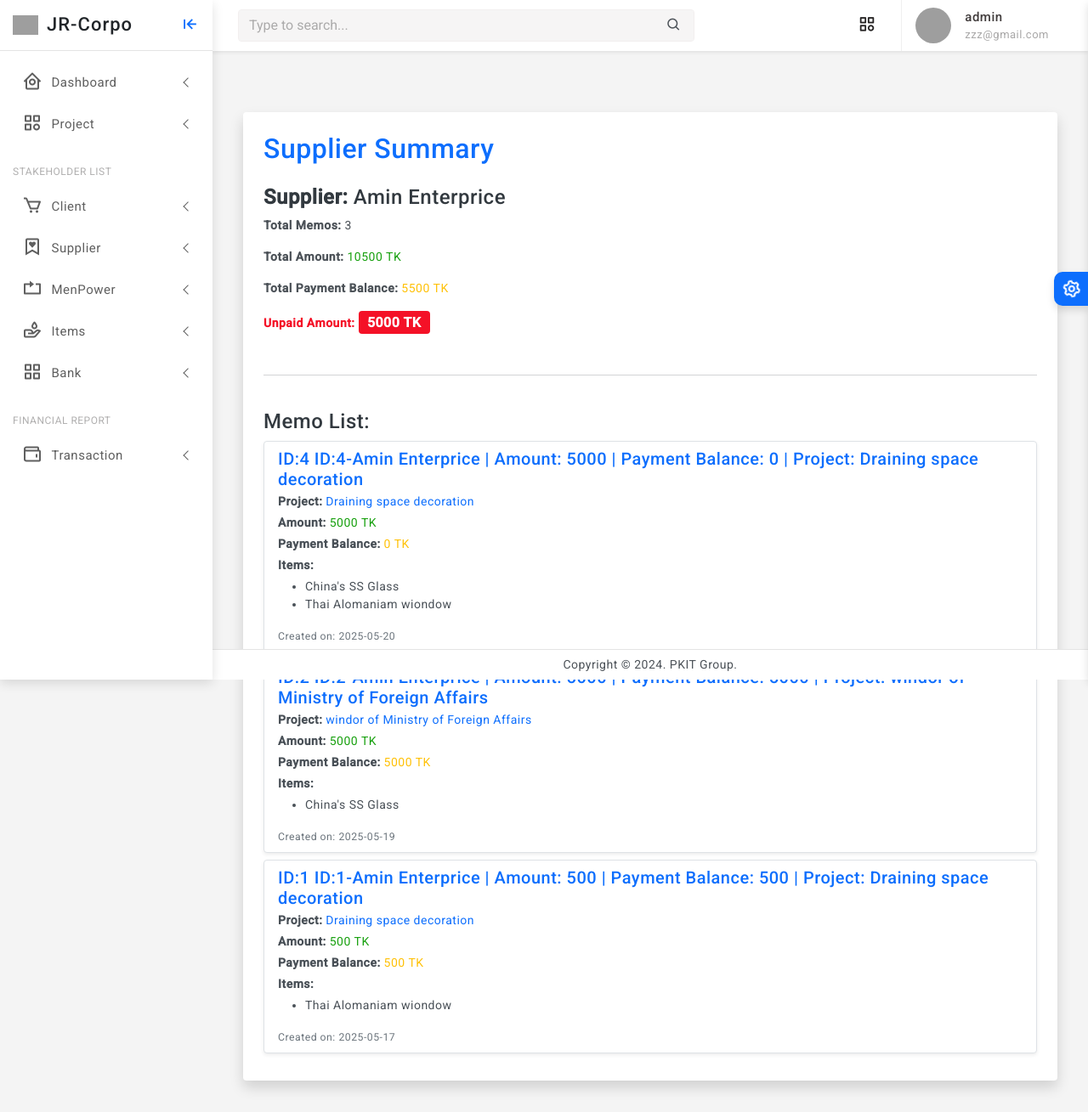
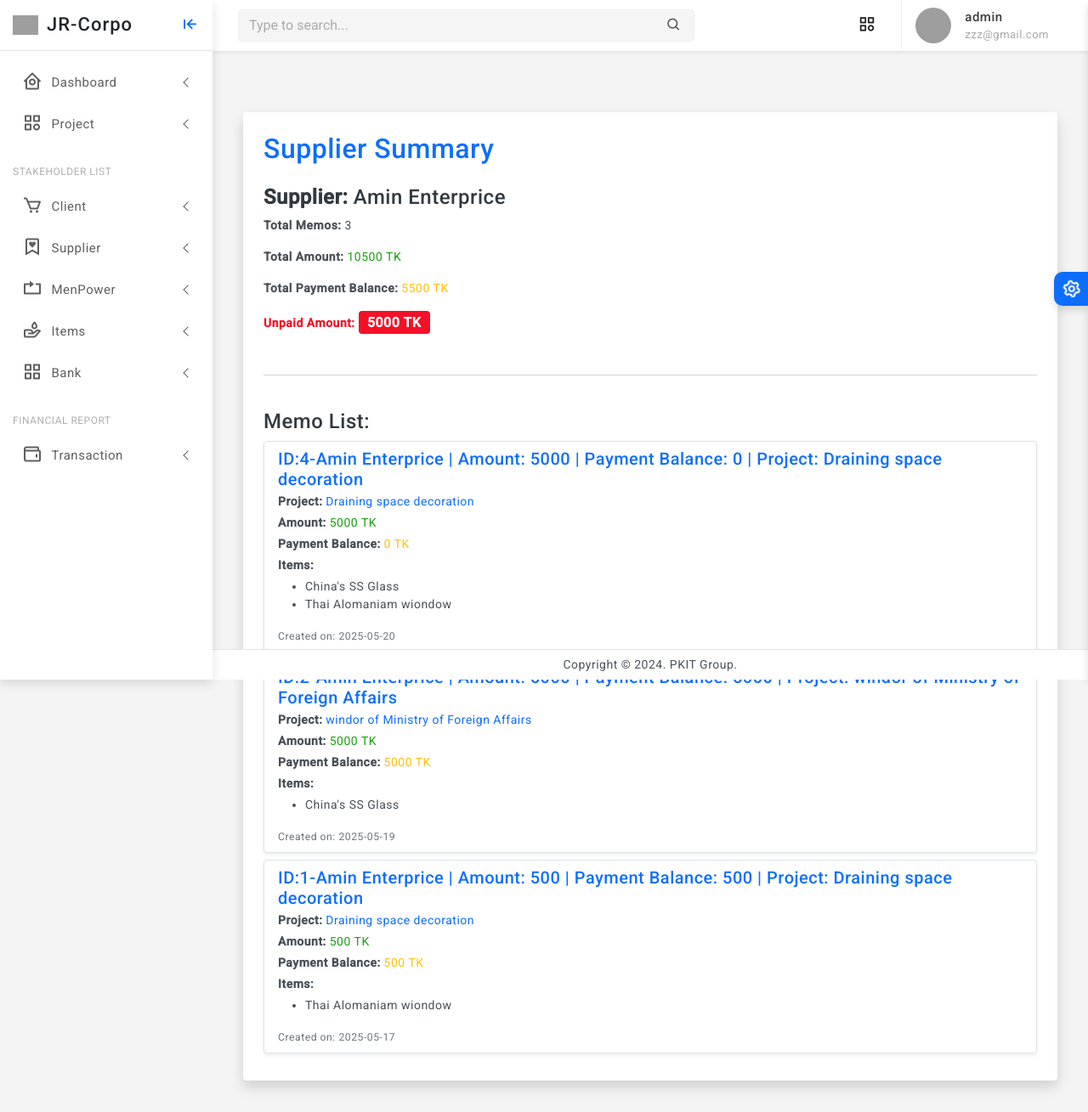
Before and after one commit to tohidrupok/operations-processing-system, a Django app: page /supplier/5/memos/ in a window 1280 px wide. Shown: the top 1309 px of the page at 85% size. Run offline with Django 5.2, Linux system fonts and the light colour scheme; a user stored in the database is signed in; data comes from the database, SQL or seed files in the repository; both versions use the stored data as it was after the commit; some libraries are stand-ins or nearby versions; grey boxes are pictures that could not be loaded.

Commit message:
deisng halka change

```diff
--- a/core/templates/memo/supplier_memo_summary.html
+++ b/core/templates/memo/supplier_memo_summary.html
@@ -25,7 +25,7 @@
             <div class="list-group">
                 {% for memo in memos %}
                     <div class="list-group-item list-group-item-action mb-2 border rounded shadow-sm">
-                        <h5 class="mb-1 text-primary">ID:{{ memo.id }} {{ memo }}</h5>
+                        <h5 class="mb-1 text-primary"> {{ memo }}</h5>
                         <p class="mb-1">
                             <strong>Project:</strong>
                             <a href="{% url 'project_record_detail' memo.project.pk %}">
```
Also changed, not shown: db.sqlite3.
